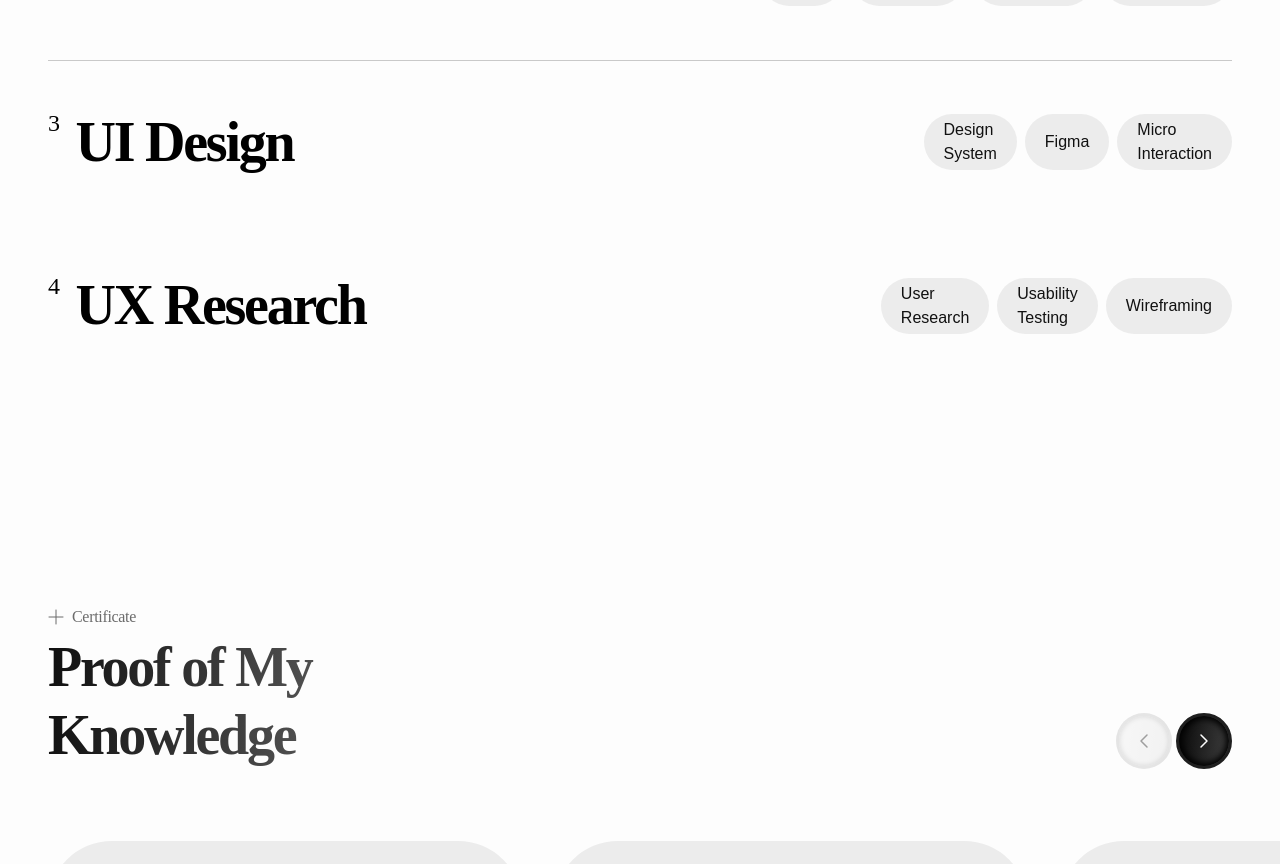
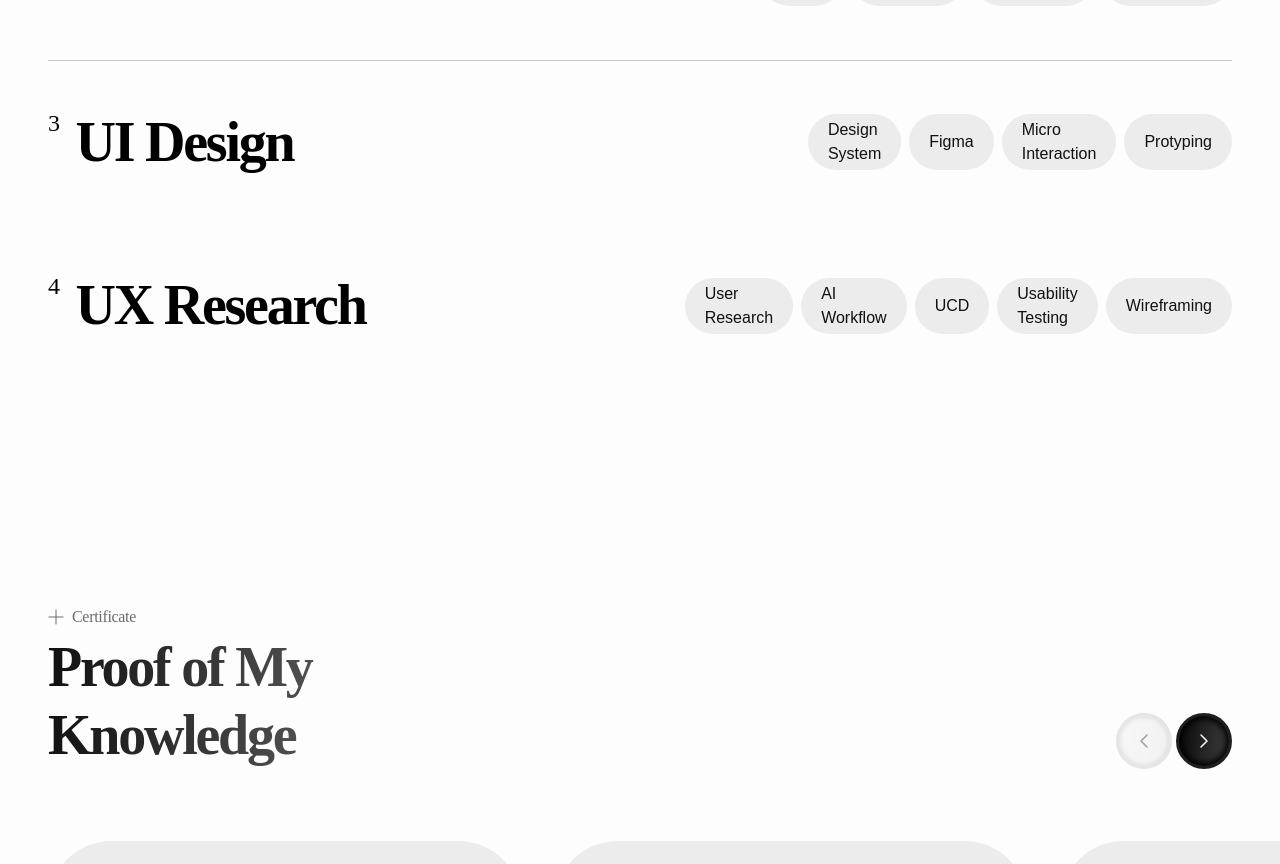
Before and after one commit to jayyidjidan/MyPorto, a React (Vite) app: page / in a window 1280 px wide. Shown: the part 2853-3717 px from the top of the page. Built offline with nearby package versions, Linux system fonts and the light colour scheme; no server answers.

Commit message:
add skill

```diff
--- a/src/components/sections/Skill.jsx
+++ b/src/components/sections/Skill.jsx
@@ -118,6 +118,10 @@ export default function Skill() {
             <Chip variant="medium">
               Micro Interaction
             </Chip>
+
+            <Chip variant="medium">
+              Protyping
+            </Chip>
           </div>
         </AnimatedItem>
 
@@ -140,6 +144,14 @@ export default function Skill() {
             </Chip>
 
             <Chip variant="medium">
+              AI Workflow
+            </Chip>
+
+            <Chip variant="medium">
+              UCD
+            </Chip>
+
+            <Chip variant="medium">
               Usability Testing
             </Chip>
 
```
